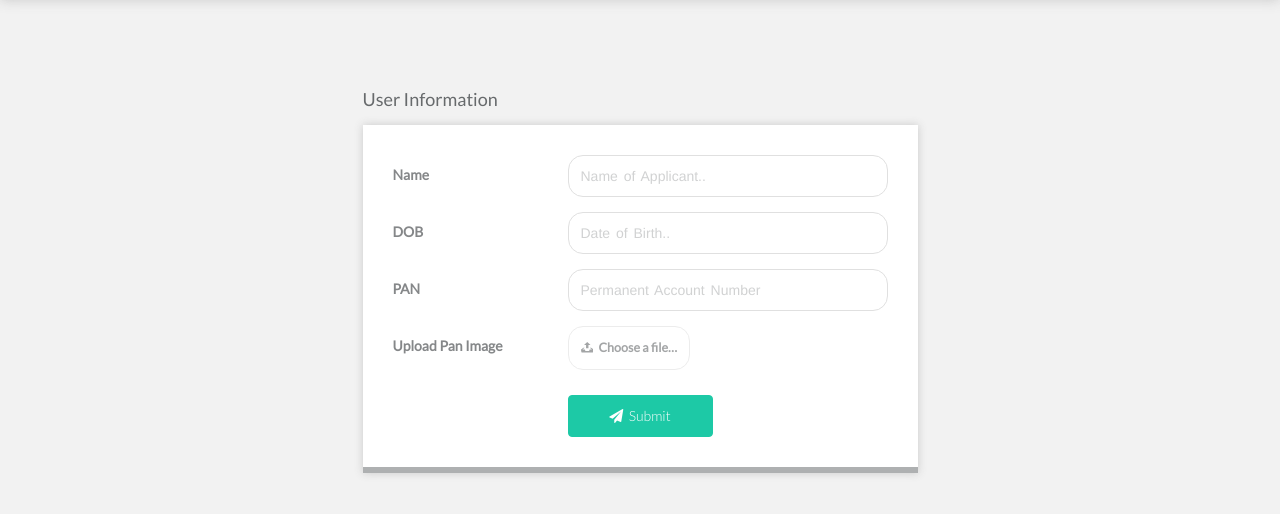
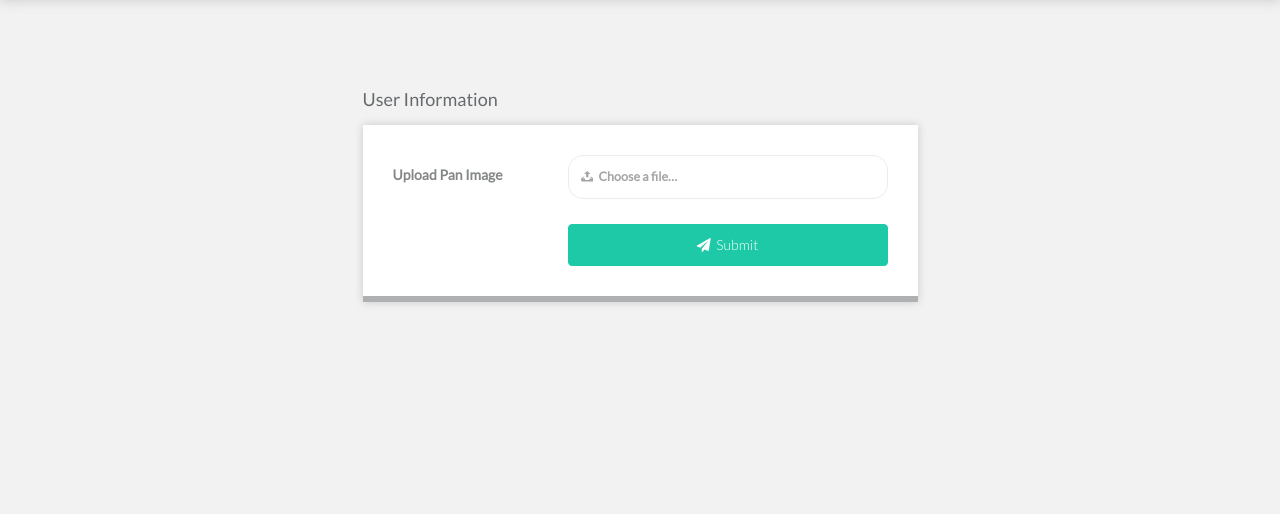
Before and after one commit to sheeshmohsin/insta_hack, a Django app: template panverification/templates/user.html in a window 1280 px wide. Shown: the part 62-576 px from the top of the page. Run offline with Django 3.2, Linux system fonts and the light colour scheme; the template is opened without the code that fills it, so the values that code supplies are empty; parts of the project's set-up code (start-up, migrations or seed data) failed here and were passed over; some libraries are stand-ins or nearby versions.

Commit message:
Some field removed from user...

```diff
--- a/panverification/templates/assets/css/custom.css
+++ b/panverification/templates/assets/css/custom.css
@@ -135,7 +135,7 @@ body{
     z-index: -1;
 }
 .inputfile + label {
-    max-width: 80%;
+    max-width: 100%;
     font-size: 1.25rem;
     font-weight: 700;
     text-overflow: ellipsis;
@@ -145,6 +145,7 @@ body{
     overflow: hidden;
     padding: 12px;
     border-radius: 15px;
+    width:100%;
 }
 .inputfile:focus + label,
 .inputfile.has-focus + label {
@@ -179,6 +180,10 @@ body{
     background-color: #e0e0e0;
     outline:none;
     color:#000000;
+}
+.inputfile-1:focus + label,
+.inputfile-1.has-focus + label{
+	border-color:#1ab394;
 }
 .btn-submit{
 	background-color:#1dc9a6;
--- a/panverification/templates/user.html
+++ b/panverification/templates/user.html
@@ -48,30 +48,6 @@
 						<form class="form" role="form">
 							<div class="row form-group">
 								<div class="col-lg-4 col-md-4">
-									<label class="custom-label">Name</label>
-								</div>
-								<div class="col-lg-8 col-md-8">
-									<input type="text" class="form-control" name="name" id="name" placeholder="Name of Applicant..">
-								</div>
-							</div>
-							<div class="row form-group">
-								<div class="col-lg-4 col-md-4">
-									<label class="custom-label">DOB</label>
-								</div>
-								<div class="col-lg-8 col-md-8">
-									<input type="text" class="form-control" name="dov" id="dob" placeholder="Date of Birth..">
-								</div>
-							</div>
-							<div class="row form-group">
-								<div class="col-lg-4 col-md-4">
-									<label class="custom-label">PAN</label>
-								</div>
-								<div class="col-lg-8 col-md-8">
-									<input type="text" class="form-control" name="pan" id="pan" placeholder="Permanent Account Number">
-								</div>
-							</div>
-							<div class="row form-group">
-								<div class="col-lg-4 col-md-4">
 									<label class="custom-label">Upload Pan Image</label>
 								</div>
 								<div class="col-lg-8 col-md-8">
@@ -81,10 +57,9 @@
 							</div>
 							<div class="row">
 								<div class="col-lg-4 col-md-4"></div>
-								<div class="col-lg-4 col-md-4">
+								<div class="col-lg-8 col-md-8">
 									<button type="submit" class="btn btn-success btn-block btn-submit btn-padding"><i class="fa fa-paper-plane" aria-hidden="true"></i>&nbsp; Submit</button>
 								</div>
-								<div class="col-lg-4 col-md-4"></div>
 							</div>
 						</form>
 					</div>
```
